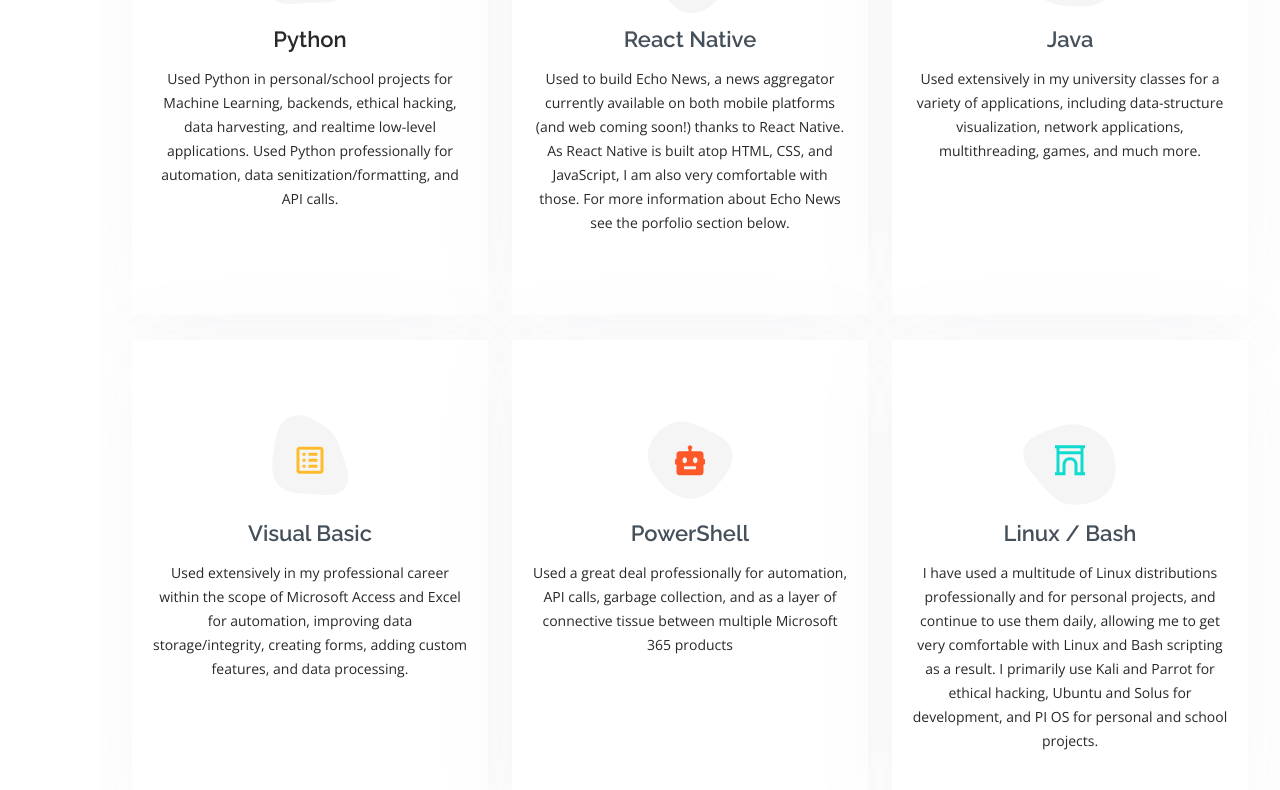
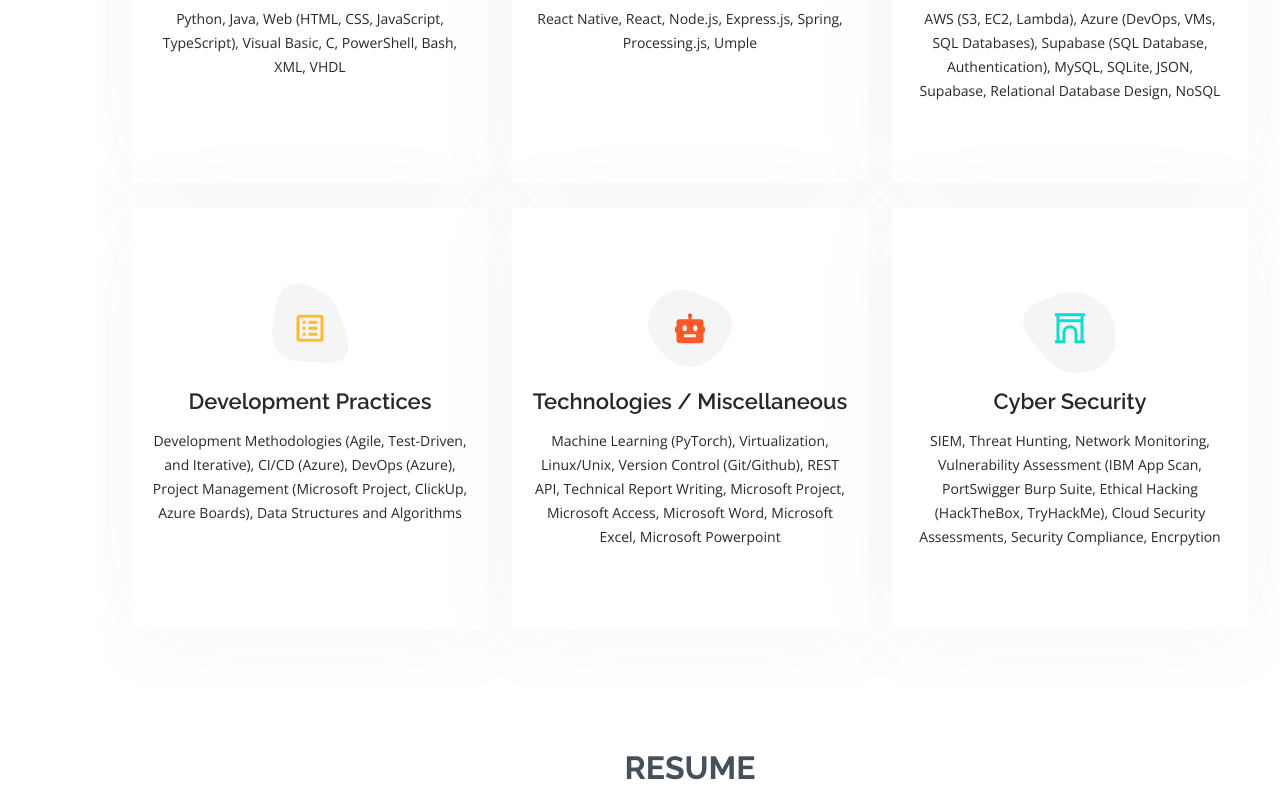
Before and after one commit to LeonShainski/Me, a plain HTML site: page index.html in a window 1280 px wide. Shown: the part 2263-3053 px from the top of the page. Drawn offline with nearby package versions, Linux system fonts and the light colour scheme.

Commit message:
Changing skills section

```diff
--- a/index.html
+++ b/index.html
@@ -153,9 +153,6 @@
         </div>
 
       </div>
-    </section><!-- End Facts Section -->
-
-        <!-- ======= Services Section ======= -->
       <section id="services" class="services">
         <div class="container" data-aos="fade-up">
 
@@ -174,8 +171,8 @@
                   </svg>
                   <i class="bx bxl-python"></i>
                 </div>
-                  <h4>Python</h4>
-                  <p>Used Python in personal/school projects for Machine Learning, backends, ethical hacking, data harvesting, and realtime low-level applications. Used Python professionally for automation, data senitization/formatting, and API calls. </p>
+                <h4>Programming Languages</h4>
+                <p>Python, Java, Web (HTML, CSS, JavaScript, TypeScript), Visual Basic, C, PowerShell, Bash, XML, VHDL </p>
               </div>
             </div>
 
@@ -187,8 +184,8 @@
                   </svg>
                   <i class="bx bxl-react"></i>
                 </div>
-                  <h4><a href="https://github.com/LeonShainski/Echo">React Native</a></h4>
-                  <p>Used to build Echo News, a news aggregator currently available on both mobile platforms (and web coming soon!) thanks to React Native. As React Native is built atop HTML, CSS, and JavaScript, I am also very comfortable with those. For more information about Echo News see the porfolio section below.</p>
+                <h4>Frameworks / Libraries</h4>
+                <p>React Native, React, Node.js, Express.js, Spring, Processing.js, Umple </p>
               </div>
             </div>
 
@@ -200,8 +197,8 @@
                   </svg>
                   <i class="bx bxl-java"></i>
                 </div>
-                  <h4><a href="">Java</a></h4>
-                  <p>Used extensively in my university classes for a variety of applications, including data-structure visualization, network applications, multithreading, games, and much more. </p>
+                <h4>Cloud / Database</h4>
+                <p>AWS (S3, EC2, Lambda), Azure (DevOps, VMs, SQL Databases), Supabase (SQL Database, Authentication), MySQL, SQLite, JSON, Supabase, Relational Database Design, NoSQL</p>
               </div>
             </div>
 
@@ -213,8 +210,8 @@
                   </svg>
                   <i class="bx bx-spreadsheet"></i>
                 </div>
-                  <h4><a href="">Visual Basic</a></h4>
-                  <p>Used extensively in my professional career within the scope of Microsoft Access and Excel for automation, improving data storage/integrity, creating forms, adding custom features, and data processing.</p>
+                <h4>Development Practices</h4>
+                <p>Development Methodologies (Agile, Test-Driven, and Iterative), CI/CD (Azure), DevOps (Azure), Project Management (Microsoft Project, ClickUp, Azure Boards), Data Structures and Algorithms</p>
               </div>
             </div>
 
@@ -226,8 +223,8 @@
                   </svg>
                   <i class="bx bxs-bot"></i>
                 </div>
-                  <h4><a href="">PowerShell</a></h4>
-                  <p>Used a great deal professionally for automation, API calls, garbage collection, and as a layer of connective tissue between multiple Microsoft 365 products</p>
+                <h4>Technologies / Miscellaneous</h4>
+                <p>Machine Learning (PyTorch), Virtualization, Linux/Unix, Version Control (Git/Github), REST API, Technical Report Writing, Microsoft Project, Microsoft Access, Microsoft Word, Microsoft Excel, Microsoft Powerpoint</p>
               </div>
             </div>
 
@@ -239,8 +236,8 @@
                   </svg>
                   <i class="bx bx-arch"></i>
                 </div>
-                  <h4><a href="">Linux / Bash</a></h4>
-                  <p>I have used a multitude of Linux distributions professionally and for personal projects, and continue to use them daily, allowing me to get very comfortable with Linux and Bash scripting as a result. I primarily use Kali and Parrot for ethical hacking, Ubuntu and Solus for development, and PI OS for personal and school projects.    </p>
+                <h4>Cyber Security</h4>
+                <p>SIEM, Threat Hunting, Network Monitoring, Vulnerability Assessment (IBM App Scan, PortSwigger Burp Suite, Ethical Hacking (HackTheBox, TryHackMe), Cloud Security Assessments, Security Compliance, Encrpytion </p>
               </div>
             </div>
 
@@ -248,7 +245,6 @@
 
         </div>
       </section><!-- End Services Section -->
-
 
     <!-- ======= Resume Section ======= -->
     <section id="resume" class="resume">
@@ -273,7 +269,7 @@
               <ul>
                 <li>Developed a cross-platform mobile application using React Native, resulting in a consistent user experience on both iOS and Android devices.</li>
                 <li>Trained machine learning models to identify emotion and applicable categorization in written text, achieving high accuracy levels and enabling the implementation of a successful custom sentiment analysis and classification feature within the application.</li>
-                <li>Built automated data collection systems to efficiently gather and process large amounts of data, enabling the successful integration of machine learning models and an improved consistent flow of data to our users.</li>
+                <li>Built scalable automated data collection systems to efficiently gather and process large amounts of data, enabling the successful integration of machine learning models and an improved consistent flow of data to our users.</li>
                 <li>Demonstrated strong communication skills through effectively collaborating with clients to understand their needs and tailor solutions to meet their specific requirements.</li>
               </ul>
             </div>
@@ -352,6 +348,10 @@
 
       </div>
     </section><!-- End Resume Section -->
+
+
+
+
 
     <!-- ======= Portfolio Section ======= -->
     <section id="portfolio" class="portfolio section-bg">
```
Lines whose indentation alone changed are shown as unchanged.
